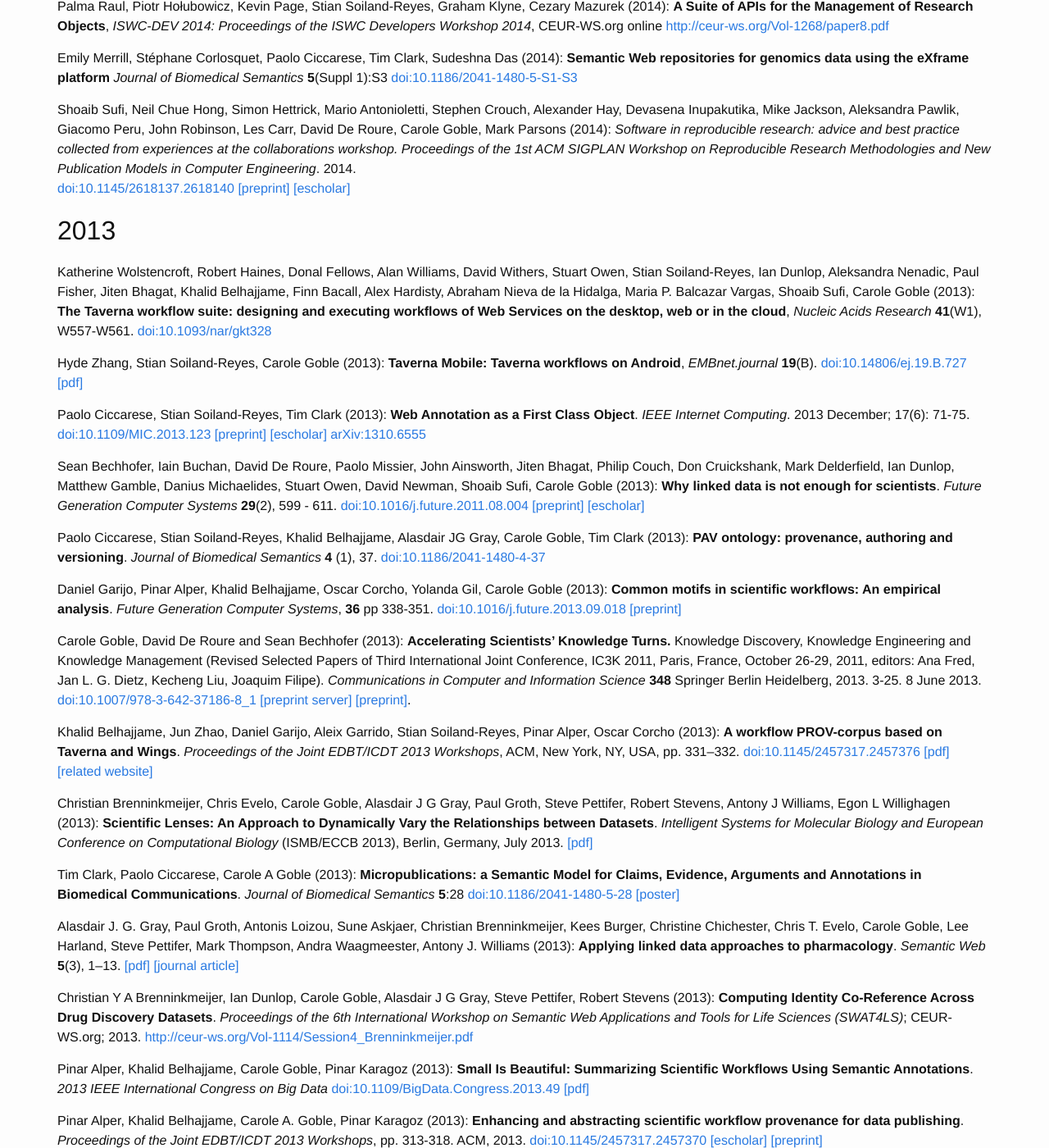
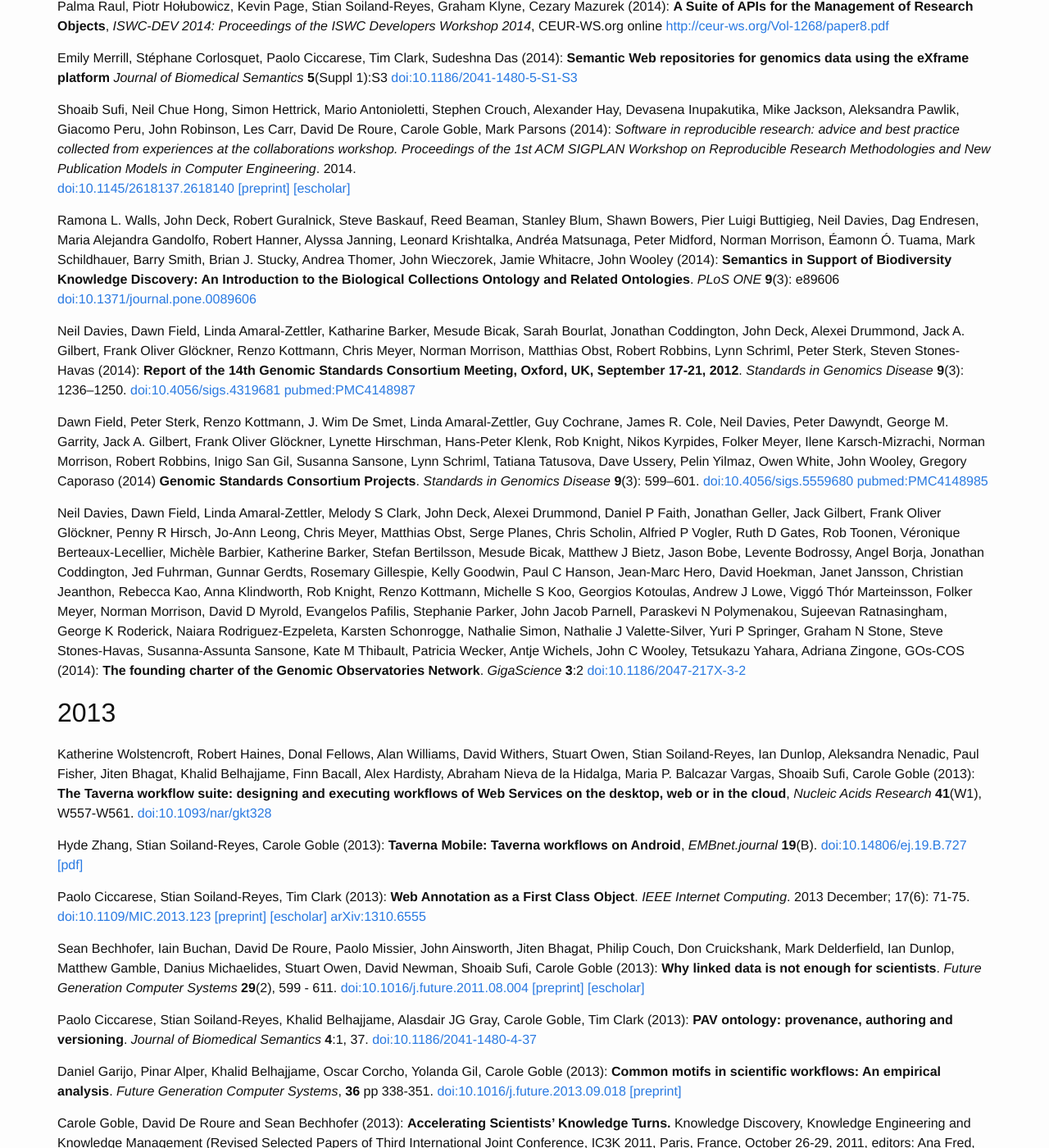
Before and after one commit to eScienceLab/eScienceLab.github.io, a Jekyll site: the page built from publications/index.md, in a window 1280 px wide and 1400 px high, scrolled down 2384 px. Shown: the whole window at 82% size. Built offline with Jekyll 4.4.1, drawn with Linux system fonts in a browser that asks for light colours; comment, search, counter and statistics services are not loaded; some of the changed text lies outside the part shown.

Commit message:
Added Norman Morrison's publications

```diff
--- a/publications/index.md
+++ b/publications/index.md
@@ -104,11 +104,11 @@
 
 Kristina M. Hettne, Harish Dharuri, Jun Zhao, Katherine Wolstencroft, Khalid Belhajjame, Stian Soiland-Reyes, Eleni Mina, Mark Thompson, Don Cruickshank, Lourdes Verdes-Montenegro, Julián Garrido, David De Roure, Óscar Corcho, Graham Klyne, Reinout van Schouwen, Peter A. C. 't Hoen, Sean Bechhofer, Carole A. Goble, Marco Roos (2014):
 **Structuring research methods and data with the research object model: genomics workflows as a case study**.
-_Journal of Biomedical Semantics_ **5**(41) [doi:10.1186/2041-1480-5-41](http://dx.doi.org/10.1186/2041-1480-5-41)
+_Journal of Biomedical Semantics_ **5**:41 [doi:10.1186/2041-1480-5-41](http://dx.doi.org/10.1186/2041-1480-5-41)
 
 Kristina M Hettne, Harish Dharuri, Jun Zhao, Katherine Wolstencroft, Khalid Belhajjame, Stian Soiland-Reyes, Eleni Mina, Mark Thompson, Don Cruickshank, Lourdes Verdes-Montenegro, Julian Garrido, David de Roure, Oscar Corcho, Graham Klyne, Reinout van Schouwen, Peter A 't Hoen, Sean Bechhofer, Carole Goble, Marco Roos (2014):
 **A suite of research methods and data with the research object model: genomics workflows as a case study**.
-_Journal of Biomedical Semantics_, 5:41. [doi:10.1186/2041-1480-5-41](http://dx.doi.org/10.1186/2041-1480-5-41)
+_Journal of Biomedical Semantics_, **5**:41. [doi:10.1186/2041-1480-5-41](http://dx.doi.org/10.1186/2041-1480-5-41)
 
 Aidan Budd,
 Manuel Corpas,
@@ -154,6 +154,30 @@
 [[preprint]](https://www.escholar.manchester.ac.uk/api/datastream?publicationPid=uk-ac-man-scw:226534&datastreamId=FULL-TEXT.PDF)
 [[escholar]](https://www.escholar.manchester.ac.uk/uk-ac-man-scw:226534)
 
+Ramona L. Walls, John Deck, Robert Guralnick, Steve Baskauf, Reed Beaman, Stanley Blum, Shawn Bowers, Pier Luigi Buttigieg, Neil Davies, Dag Endresen, Maria Alejandra Gandolfo, Robert Hanner, Alyssa Janning, Leonard Krishtalka, Andréa Matsunaga, Peter Midford, Norman Morrison, Éamonn Ó. Tuama, Mark Schildhauer, Barry Smith, Brian J. Stucky, Andrea Thomer, John Wieczorek, Jamie Whitacre, John Wooley (2014):
+**Semantics in Support of Biodiversity Knowledge Discovery: An Introduction to the Biological Collections Ontology and Related Ontologies**.
+_PLoS ONE_ **9**(3): e89606
+[doi:10.1371/journal.pone.0089606](http://dx.doi.org/10.1371/journal.pone.0089606)
+
+
+Neil Davies, Dawn Field, Linda Amaral-Zettler, Katharine Barker, Mesude Bicak, Sarah Bourlat, Jonathan Coddington, John Deck, Alexei Drummond, Jack A. Gilbert, Frank Oliver Glöckner, Renzo Kottmann, Chris Meyer, Norman Morrison, Matthias Obst, Robert Robbins, Lynn Schriml, Peter Sterk, Steven Stones-Havas (2014):
+**Report of the 14th Genomic Standards Consortium Meeting, Oxford, UK, September 17-21, 2012**.
+_Standards in Genomics Disease_ **9**(3): 1236–1250.
+[doi:10.4056/sigs.4319681](http://dx.doi.org/10.4056/sigs.4319681)
+[pubmed:PMC4148987](http://www.ncbi.nlm.nih.gov/pmc/articles/PMC4148987/)
+
+Dawn Field, Peter Sterk, Renzo Kottmann, J. Wim De Smet, Linda Amaral-Zettler, Guy Cochrane, James R. Cole, Neil Davies, Peter Dawyndt, George M. Garrity, Jack A. Gilbert, Frank Oliver Glöckner, Lynette Hirschman, Hans-Peter Klenk, Rob Knight, Nikos Kyrpides, Folker Meyer, Ilene Karsch-Mizrachi, Norman Morrison, Robert Robbins, Inigo San Gil, Susanna Sansone, Lynn Schriml, Tatiana Tatusova, Dave Ussery, Pelin Yilmaz, Owen White, John Wooley, Gregory Caporaso (2014)
+**Genomic Standards Consortium Projects**.
+_Standards in Genomics Disease_ **9**(3): 599–601.
+[doi:10.4056/sigs.5559680](http://dx.doi.org/10.4056/sigs.5559680)
+[pubmed:PMC4148985](http://www.ncbi.nlm.nih.gov/pmc/articles/PMC4148985/)
+
+Neil Davies, Dawn Field, Linda Amaral-Zettler, Melody S Clark, John Deck, Alexei Drummond, Daniel P Faith, Jonathan Geller, Jack Gilbert, Frank Oliver Glöckner, Penny R Hirsch, Jo-Ann Leong, Chris Meyer, Matthias Obst, Serge Planes, Chris Scholin, Alfried P Vogler, Ruth D Gates, Rob Toonen, Véronique Berteaux-Lecellier, Michèle Barbier, Katherine Barker, Stefan Bertilsson, Mesude Bicak, Matthew J Bietz, Jason Bobe, Levente Bodrossy, Angel Borja, Jonathan Coddington, Jed Fuhrman, Gunnar Gerdts, Rosemary Gillespie, Kelly Goodwin, Paul C Hanson, Jean-Marc Hero, David Hoekman, Janet Jansson, Christian Jeanthon, Rebecca Kao, Anna Klindworth, Rob Knight, Renzo Kottmann, Michelle S Koo, Georgios Kotoulas, Andrew J Lowe, Viggó Thór Marteinsson, Folker Meyer, Norman Morrison, David D Myrold, Evangelos Pafilis, Stephanie Parker, John Jacob Parnell, Paraskevi N Polymenakou, Sujeevan Ratnasingham, George K Roderick, Naiara Rodriguez-Ezpeleta, Karsten Schonrogge, Nathalie Simon, Nathalie J Valette-Silver, Yuri P Springer, Graham N Stone, Steve Stones-Havas, Susanna-Assunta Sansone, Kate M Thibault, Patricia Wecker, Antje Wichels, John C Wooley, Tetsukazu Yahara, Adriana Zingone, GOs-COS (2014):
+**The founding charter of the Genomic Observatories Network**.
+_GigaScience_ **3**:2
+[doi:10.1186/2047-217X-3-2](http://dx.doi.org/10.1186/2047-217X-3-2)
+
+
 ## 2013
 
 Katherine Wolstencroft, Robert Haines, Donal Fellows, Alan Williams, David Withers, Stuart Owen, Stian Soiland-Reyes, Ian Dunlop, Aleksandra Nenadic, Paul Fisher, Jiten Bhagat, Khalid Belhajjame, Finn Bacall, Alex Hardisty, Abraham Nieva de la Hidalga, Maria P. Balcazar Vargas, Shoaib Sufi, Carole Goble (2013): **The Taverna workflow suite: designing and executing workflows of Web Services on the desktop, web or in the cloud**, _Nucleic Acids Research_ **41**(W1), W557-W561. [doi:10.1093/nar/gkt328](http://dx.doi.org/10.1093/nar/gkt328)
@@ -174,7 +198,7 @@
 [[escholar]](https://www.escholar.manchester.ac.uk/uk-ac-man-scw:131684)
 
 Paolo Ciccarese, Stian Soiland-Reyes, Khalid Belhajjame, Alasdair JG Gray, Carole Goble, Tim Clark (2013): **PAV ontology: provenance, authoring and versioning**.
-_Journal of Biomedical Semantics_ **4** (1), 37. [doi:10.1186/2041-1480-4-37](http://dx.doi.org/10.1186/2041-1480-4-37)
+_Journal of Biomedical Semantics_ **4**:1, 37. [doi:10.1186/2041-1480-4-37](http://dx.doi.org/10.1186/2041-1480-4-37)
 
 Daniel Garijo, Pinar Alper, Khalid Belhajjame, Oscar Corcho, Yolanda Gil, Carole Goble (2013):
 **Common motifs in scientific workflows: An empirical analysis**.
@@ -244,13 +268,23 @@
 **15**(6) pp 74-80
 [doi:10.1109/MCSE.2013.133](http://dx.doi.org/10.1109/MCSE.2013.133) [[postprint]](http://www.software.ac.uk/software-sustainability-institute-changing-research-software-attitudes-and-practices)
 
-
 Paolo Missier, Saumen Dey, Khalid Belhajjame, Victor Cuevas-Vicenttín, Bertram Ludäscher (2013):
 **D-PROV: Extending the PROV Provenance Model with Workﬂow Structure**.
 _5th USENIX Workshop on the Theory and Practice of Provenance (TaPP '13)_., Lombard, IL, USA. 2013-04-02.
 [[pdf]](https://www.usenix.org/system/files/conference/tapp13/tapp13-final3.pdf)
 [[presentation]](https://www.usenix.org/conference/tapp13/technical-sessions/presentation/missier)
 
+Pier Luigi Buttigieg, Norman Morrison, Barry Smith, Christopher J Mungall, Suzanna E Lewis, the ENVO Consortium	(2013):
+**The environment ontology: contextualising biological and biomedical entities**.
+_Journal of Biomedical Semantics_ 2013, **4**:43
+[doi:10.1186/2041-1480-4-43](http://dx.doi.org/10.1186/2041-1480-4-43)
+
+John Deck, Katharine Barker, Reed Beaman, Pier Luigi Buttigieg, Gabriele Dröge, Robert Guralnick, Chuck Miller, Éamonn Ó Tuama, Zack Murrell, Cynthia Parr, Bob Robbins, Dmitry Schigel, Brian Stucky, Ramona Walls, John Wieczorek, Norman Morrison, John Wooley (2013):
+**Clarifying Concepts and Terms in Biodiversity Informatics**.
+_Standards in Genomics Sciences_ **8**(2): 352–359.
+[doi:10.4056/sigs.3907833](http://dx.doi.org/10.4056/sigs.3907833)
+[pubmed:PMC3746421](http://www.ncbi.nlm.nih.gov/pmc/articles/PMC3746421/)
+
 ## 2002-2012
 
 See also the list of
```
